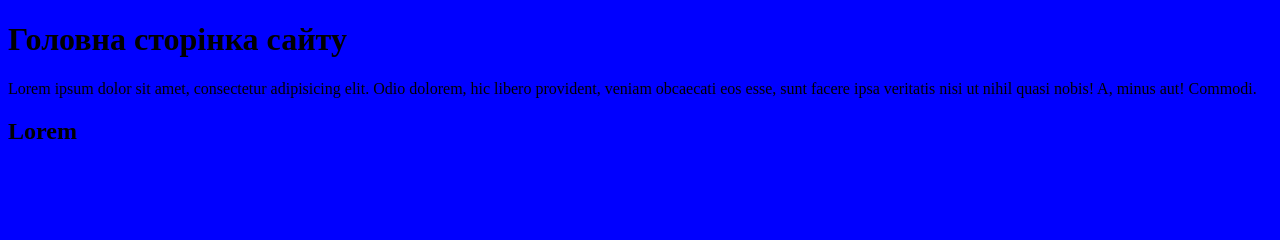
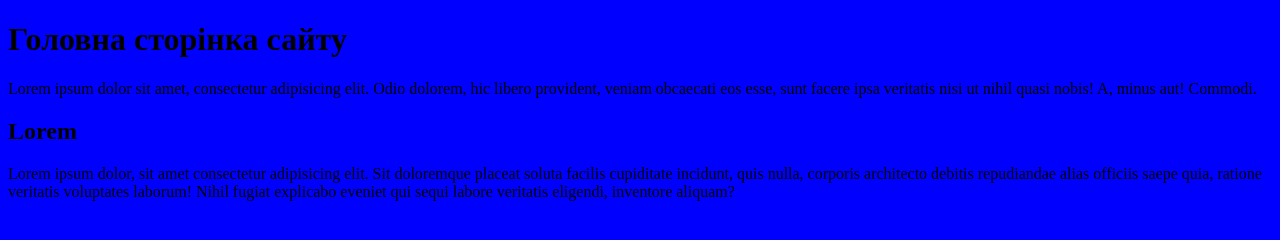
Before and after one commit to ruslanmahats/githomework, a plain HTML site: page index.html in a window 1280 px wide. Drawn offline with Linux system fonts and the light colour scheme.

Commit message:
Just footer added

```diff
--- a/index.html
+++ b/index.html
@@ -16,6 +16,10 @@
 		esse, sunt facere ipsa veritatis nisi ut nihil quasi nobis! A, minus aut! Commodi.
 	</p>
 	<h2>Lorem</h2>
+	<footer>Lorem ipsum dolor, sit amet consectetur adipisicing elit. Sit doloremque placeat soluta facilis cupiditate
+		incidunt, quis nulla, corporis architecto debitis repudiandae alias officiis saepe quia, ratione veritatis
+		voluptates laborum! Nihil fugiat explicabo eveniet qui sequi labore veritatis eligendi, inventore aliquam?
+	</footer>
 </body>
 
 </html>
```
Also changed, not shown: pages/profile.html (+1 -0 lines).
